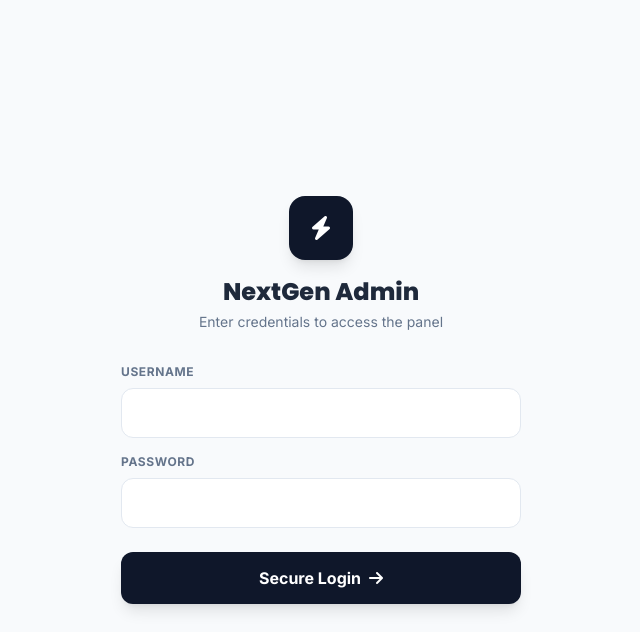
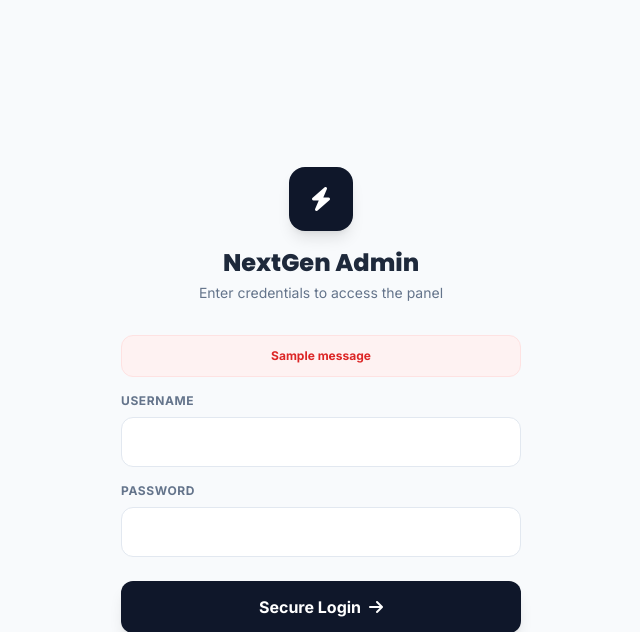
Before and after one commit to jahidul9957/extragrowth, a Django app: page /login/ in a window 1280 px wide. Shown: the top 632 px of the page, without its empty margins (319-959 px from the left). Run offline with Django 4.2, Linux system fonts and the light colour scheme; tables that the repository leaves empty hold one stand-in row (values such as "Sample post"); one stand-in notice (Sample message) is shown; some libraries are stand-ins or nearby versions.

Commit message:
Update login.html

```diff
--- a/core/templates/core/login.html
+++ b/core/templates/core/login.html
@@ -36,9 +36,19 @@
             <p class="text-sm text-slate-500 mt-1">Enter credentials to access the panel</p>
         </div>
 
+        {% if messages %}
+            {% for message in messages %}
+                <div class="bg-red-50 text-red-600 p-3 rounded-xl text-center text-xs font-bold mb-4 border border-red-100">
+                    {{ message }}
+                </div>
+            {% endfor %}
+        {% endif %}
+
         <form method="POST" action="{% url 'login' %}">
             {% csrf_token %}
-            <input type="hidden" name="next" value="{{ request.GET.next }}">
+
+            <input type="hidden" name="next" value="{{ request.GET.next|default:'' }}">
+
             <div class="space-y-4">
                 <div>
                     <label class="block text-xs font-bold text-slate-500 uppercase tracking-wider mb-2">Username</label>
```
